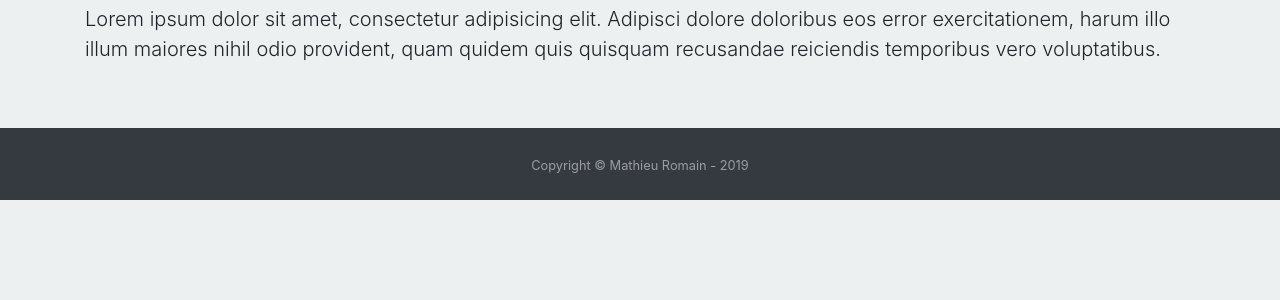
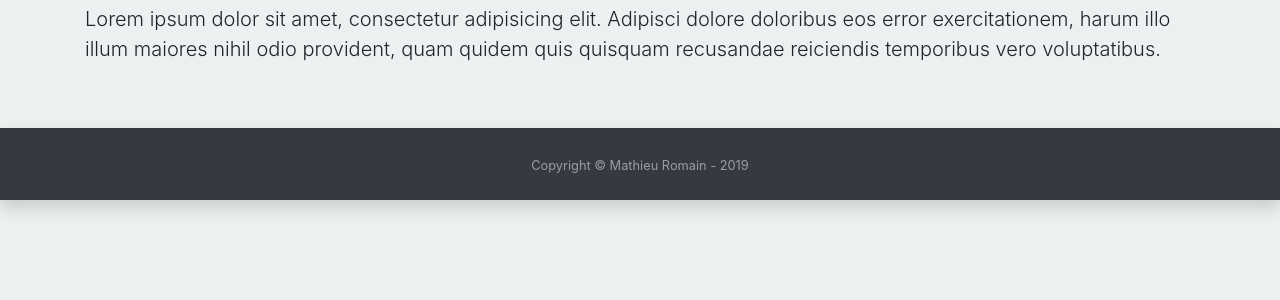
Before and after one commit to mclouu/clouDjango, a Django app: page /site/dev/ in a window 1280 px wide. Shown: the part 199-499 px from the top of the page. Run offline with Django 3.2, Linux system fonts and the light colour scheme; some libraries are stand-ins or nearby versions.

Commit message:
update footer

```diff
--- a/templates/base.html
+++ b/templates/base.html
@@ -36,7 +36,7 @@
 </div>
 
 <!--Footer-->
-<footer id="sticky-footer" class="py-4 bg-dark text-white-50">
+<footer id="sticky-footer" class="py-4 bg-dark text-white-50 shadow">
     <div class="container text-center">
         <small>Copyright &copy; Mathieu Romain - 2019</small>
     </div>
```
